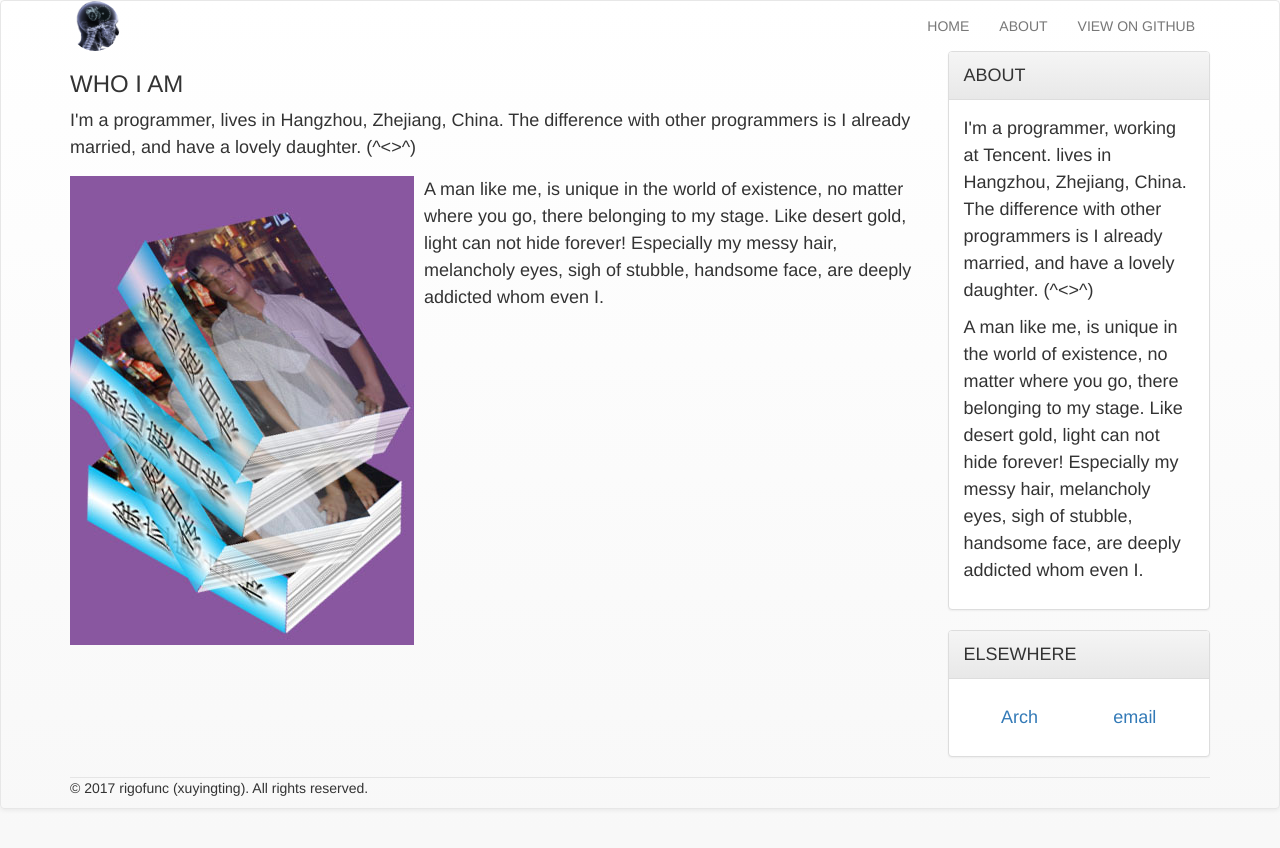
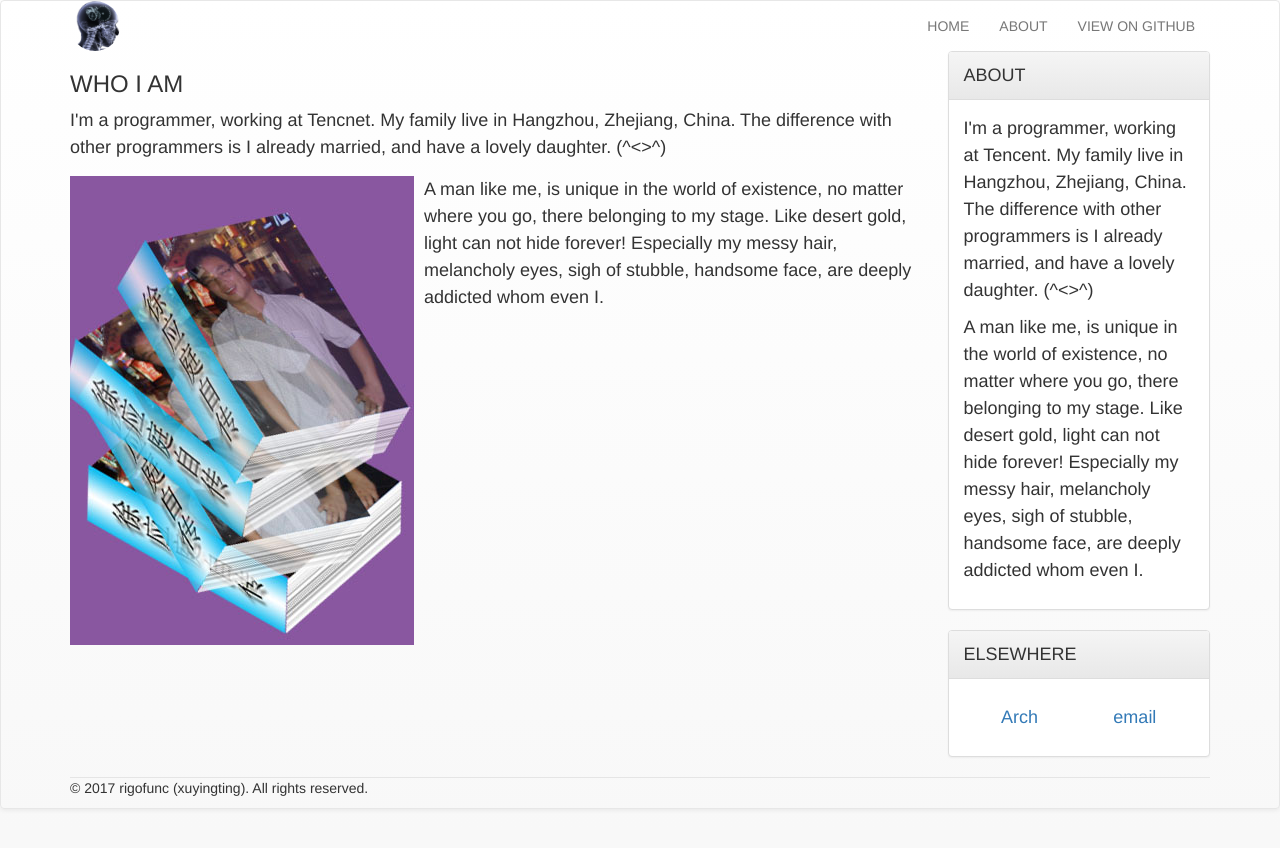
Before and after one commit to rigofunc/xyting.github.io, a Jekyll site: the page built from about.html, in a window 1280 px wide. Shown: the top 848 px of the page. Built offline with Jekyll 4.4.1, drawn with Linux system fonts in a browser that asks for light colours.

Commit message:
feat: update about

```diff
--- a/_layouts/default.html
+++ b/_layouts/default.html
@@ -48,7 +48,7 @@
             ABOUT
           </div>
           <div class="panel-body">
-            <p>I'm a programmer, working at Tencent. lives in Hangzhou, Zhejiang, China. The difference with other programmers is I already married,
+            <p>I'm a programmer, working at Tencent. My family live in Hangzhou, Zhejiang, China. The difference with other programmers is I already married,
               and have a lovely daughter. (^&lt;&gt;^)</p>
             <p>A man like me, is unique in the world of existence, no matter where you go, there belonging to my stage. Like
               desert gold, light can not hide forever! Especially my messy hair, melancholy eyes, sigh of stubble, handsome
--- a/about.html
+++ b/about.html
@@ -3,7 +3,7 @@ layout: default
 ---
 
 <h3>WHO I AM</h3>
-<p>I'm a programmer, lives in Hangzhou, Zhejiang, China. The difference with other programmers is I already married, and have
+<p>I'm a programmer, working at Tencnet. My family live in Hangzhou, Zhejiang, China. The difference with other programmers is I already married, and have
   a lovely daughter. (^&lt;&gt;^)</p>
 
 <div class="media">
--- a/assets/css/monokai.css
+++ b/assets/css/monokai.css
@@ -1,4 +1,4 @@
-pre[class='highlight'] {background-color:#000000;overflow: auto;}
+pre[class='highlight'] {background-color:#000000;}
 .highlight .hll { background-color: #49483e }
 .highlight .c { color: #75715e } /* Comment */
 .highlight .err { color: #960050; background-color: #1e0010 } /* Error */
--- a/assets/css/site.css
+++ b/assets/css/site.css
@@ -6,7 +6,6 @@ pre code {
 .main-content {
   font-size: 18px;
   line-height: 1.5;
-  overflow: scroll;
 }
 
 .post {
```
